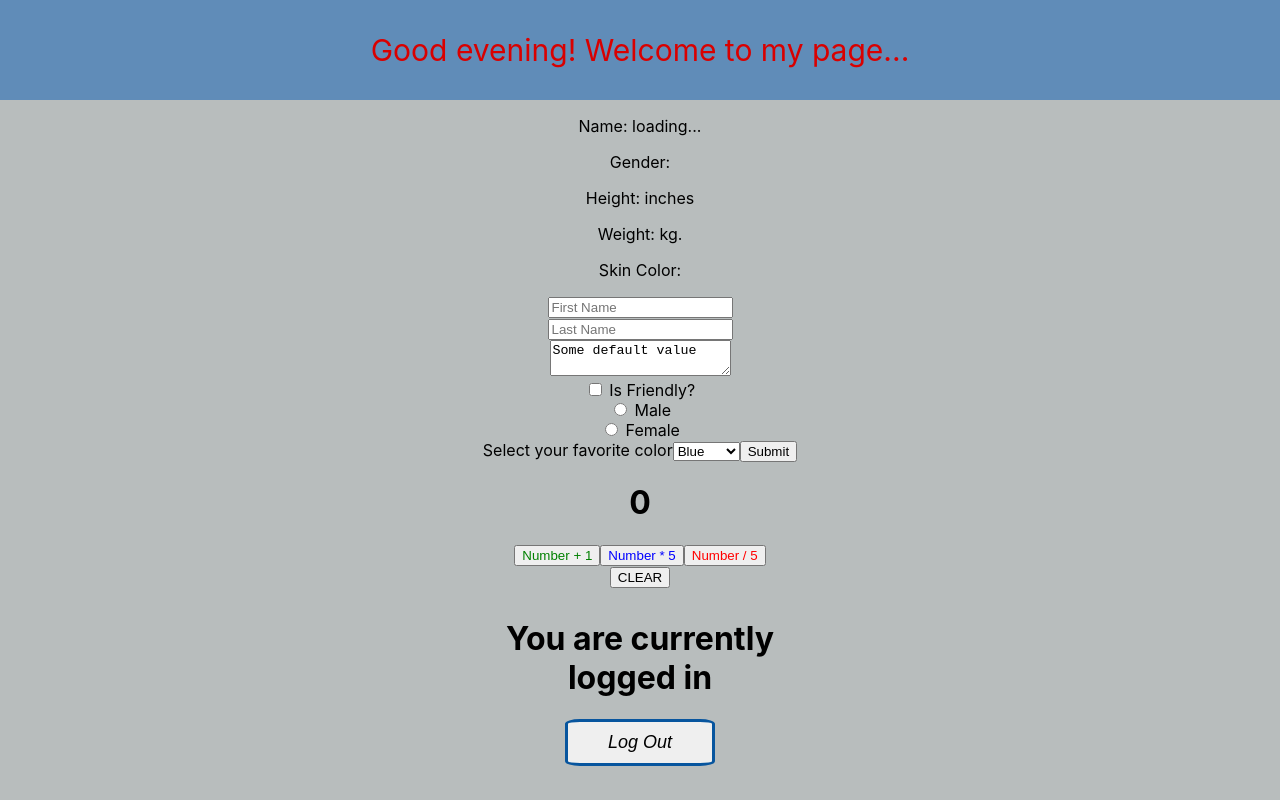
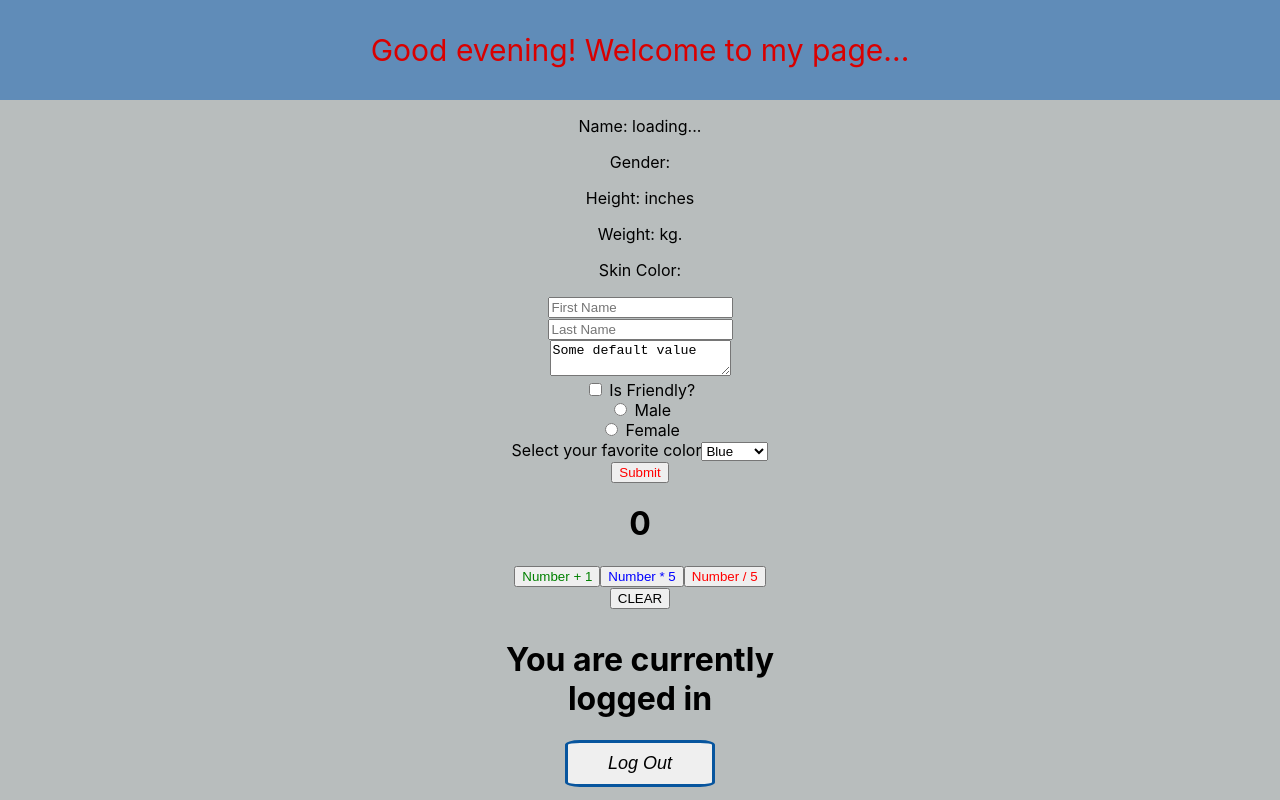
Before and after one commit to shanecolby/my_app_react, a React (Create React App) app: page / in a window 1280 px wide. Shown: the top 800 px of the page. Built offline with nearby package versions, Linux system fonts and the light colour scheme; no server answers.

Commit message:
change submit button color and margin

```diff
--- a/src/components/FormPract.js
+++ b/src/components/FormPract.js
@@ -101,7 +101,10 @@ class FormPract extends React.Component {
           <option value="yellow">Yellow</option>
 
         </select>
-        <button>Submit</button>
+
+        <br />
+
+        <button style={{ margin: "auto", color: "red" }}>Submit</button>
 
 
         <h1>{this.state.firstName} {this.state.lastName}</h1>
```
